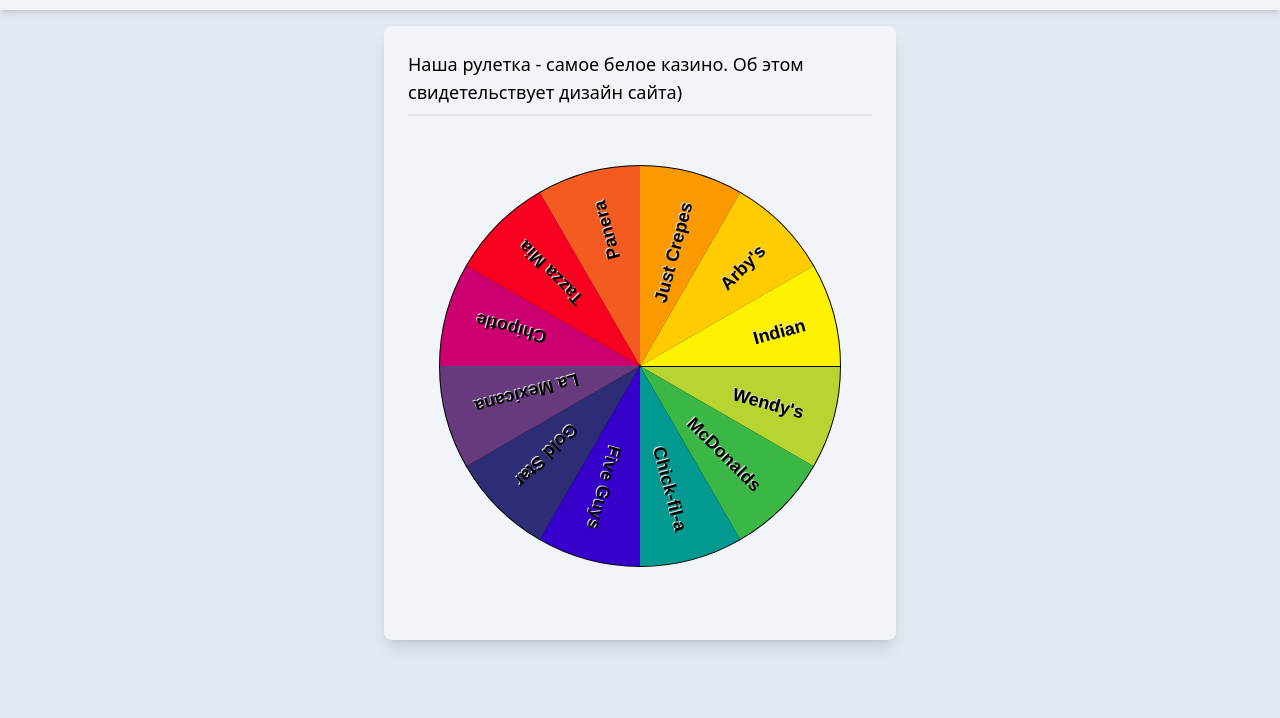
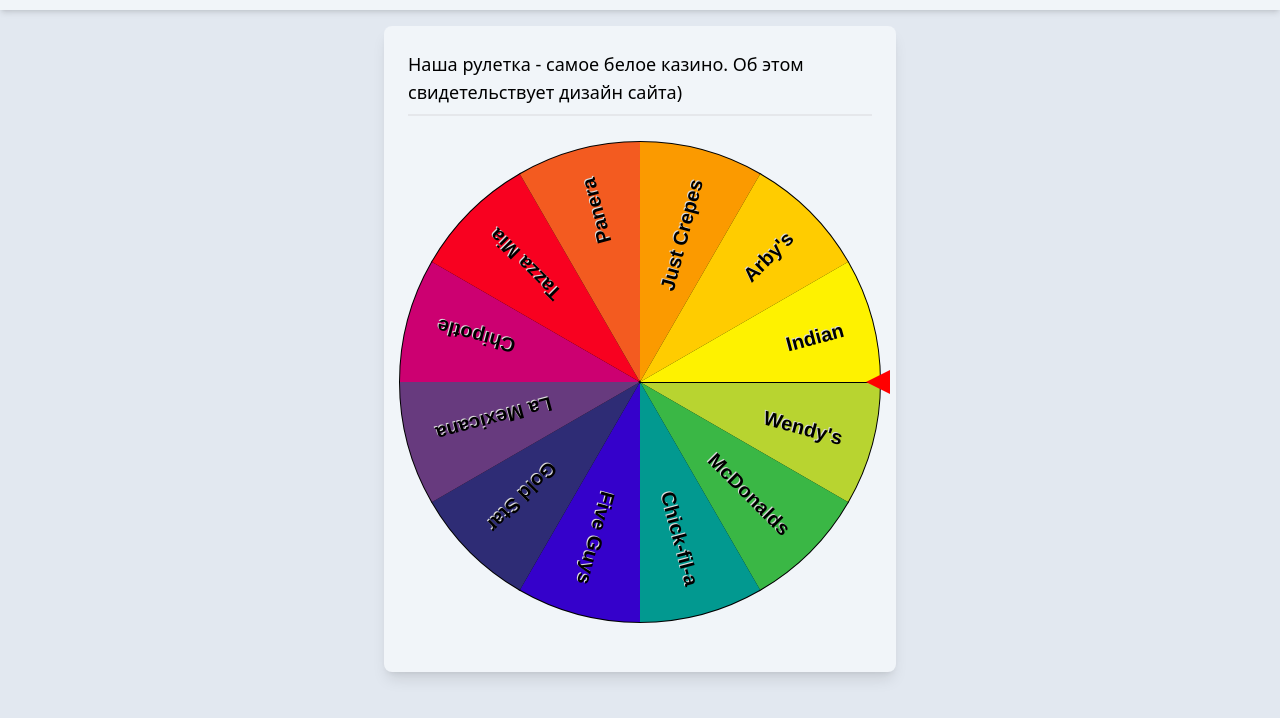
Before and after one commit to Color-Kat/roulette, a plain HTML site: page index.html in a window 1280 px wide. Shown: the part 54-772 px from the top of the page. Drawn offline with nearby package versions, Linux system fonts and the light colour scheme.

Commit message:
draw wheel, text and arrow

```diff
--- a/index.html
+++ b/index.html
@@ -15,14 +15,14 @@
             Наша рулетка - самое белое казино. Об этом свидетельствует дизайн сайта)
         </section>
 
-        <section class="roulette flex justify-center">
+        <section class="roulette flex justify-center my-4">
             <canvas id="roulette" width="500" height="500">В вашем браузере запрещено играть в рулетку!</canvas>
         </section>
     </div>
 
     <script>
         // Настройки
-        let wheelSize = 500;
+        let wheelSize = 480;
         let arcCount = 12;
         let arc = 2 * Math.PI /  arcCount; // 2PI - единичная окр. Находим длину одной дуги сектора в радианах
 
@@ -54,20 +54,22 @@
             ctx.strokeStyle = "black";
             ctx.lineWidth = 2;
 
-            ctx.font = 'bold 18px Helvetica, Arial';
+            ctx.font = 'bold 20px Helvetica, Arial';
 
             for(let i = 0; i < arcCount; i++) {
                 let angle = i * arc; // Находим угол в радианах, на который нужно сдвинуть следующий сектор
                 ctx.fillStyle = colors[i]; // Выбираем цвет сектора
 
+                // ОТРИСОВЫВАЕМ СЕКТОР
                 ctx.beginPath();
-                ctx.arc(w/2, h/2, 200, angle, angle + arc, false);
+                ctx.arc(w/2, h/2, wheelSize/2, angle, angle + arc, false);
                 ctx.lineTo(w/2, h/2);
                 ctx.stroke();
                 ctx.fill();
 
-                ctx.save();
+                ctx.save(); // Сохраняем текущие состояния, настройки ctx
 
+                // ОТРИСОВЫВАЕМ ТЕКСТ
                 ctx.shadowOffsetX = -1;
                 ctx.shadowOffsetY = -1;
                 ctx.shadowBlur    = 0;
@@ -75,19 +77,20 @@
                 ctx.fillStyle = "black";
 
                 ctx.translate(w/2, h/2); // Перемещаем центр координат в центр окружности
-
                 ctx.rotate(angle + arc/2); // Поворачиваем холст на угол, под которые наклонён сектр
                 let text = prizes[i]; // Выбираем текст сектора
                 ctx.textAlign = "right"; // Выравниваем текст по правому краю, чтобы отрисовывать его, начиная с края окружности
-                ctx.fillText(text, wheelSize/2 -80, 9); // Отрисовываем текст с отступом от края окружности
+                ctx.fillText(text, wheelSize/2 -30, 9); // Отрисовываем текст с отступом от края окружности
 
-                // ctx.translate(250 + Math.cos(angle + arc / 2) * 160,
-                //                 250 + Math.sin(angle + arc / 2) * 160);
-                //                 ctx.rotate(angle + arc / 2 + Math.PI / 2);
-                // let text = prizes[i];
-                // ctx.fillText(text, -ctx.measureText(text).width / 2, 0);
-                ctx.restore();
+                ctx.restore(); // Восстанавливаем ctx состояние для сектора
             }
+
+            ctx.beginPath();
+            ctx.fillStyle = "red";
+            ctx.moveTo(w - 24, h/2);
+            ctx.lineTo(w, h/2 - 12);
+            ctx.lineTo(w, h/2 + 12);
+            ctx.fill();
         }
 
         window.addEventListener('load', () => {
```
